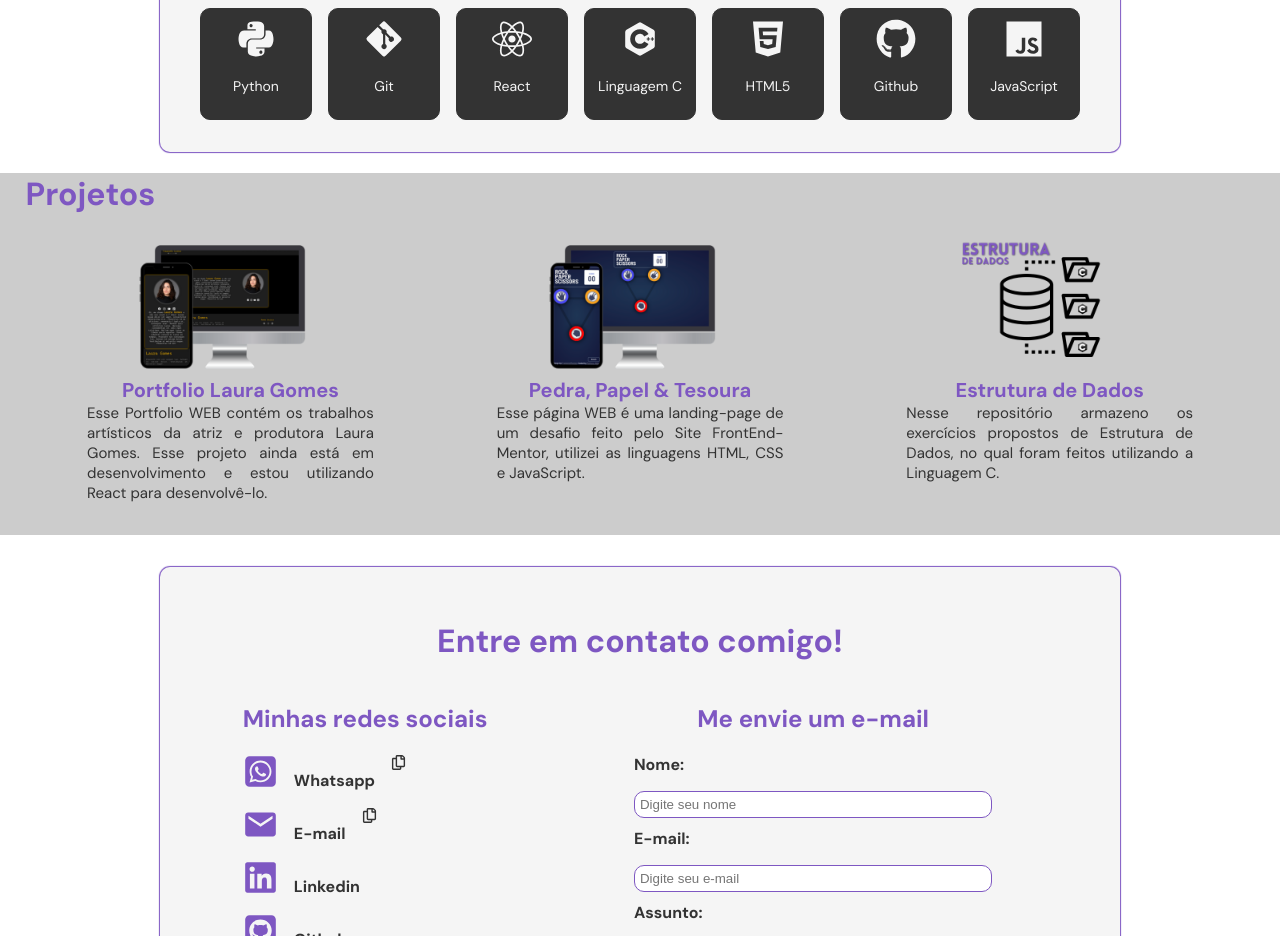
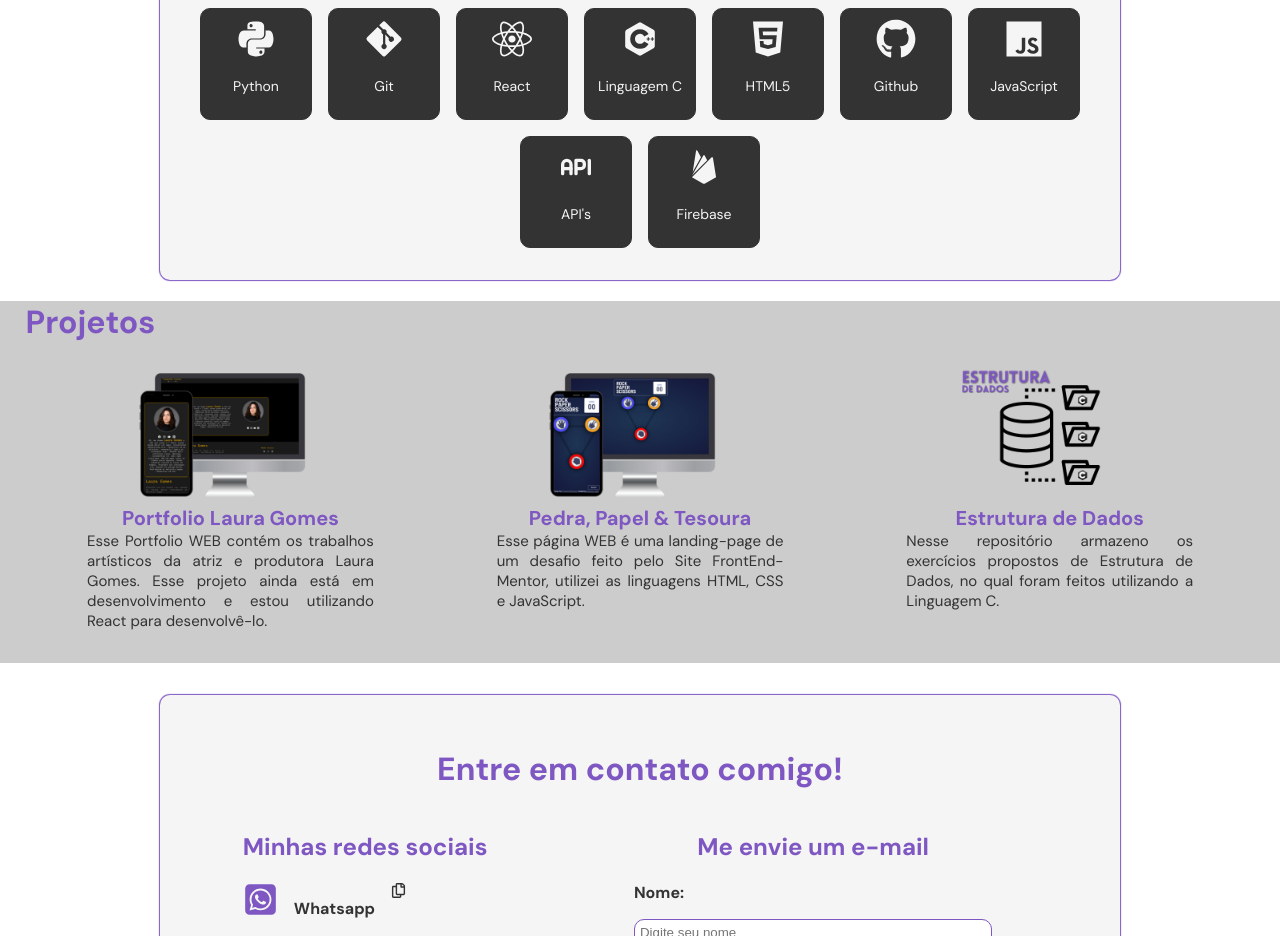
Before and after one commit to MatheusHAF/Meu-Portfolio, a React (Create React App) app: page / in a window 1280 px wide. Shown: the part 1040-1976 px from the top of the page. Built offline with nearby package versions, Linux system fonts and the light colour scheme.

Commit message:
Update Sobre.js

```diff
--- a/src/components/Sobre.js
+++ b/src/components/Sobre.js
@@ -2,7 +2,8 @@ import styles from './StylesModules/Sobre.module.css'
 
 import { FaGithub,FaPython,FaReact, FaHtml5 , FaGitAlt  } from "react-icons/fa";
 import { IoLogoJavascript } from "react-icons/io5";
-import { BiLogoCPlusPlus } from "react-icons/bi";
+import { BiLogoCPlusPlus, BiLogoFirebase } from "react-icons/bi";
+import { TbApi } from "react-icons/tb";
 
 function Sobre() {
     return(
@@ -43,6 +44,14 @@ function Sobre() {
                     <IoLogoJavascript/>
                     <p>JavaScript</p>
                 </nav>
+                <nav>
+                    <TbApi />
+                    <p>API's</p>
+                </nav>
+                <nav>
+                    <BiLogoFirebase />
+                    <p>Firebase</p>
+                </nav>
             </div>
         </div>
     )
```
